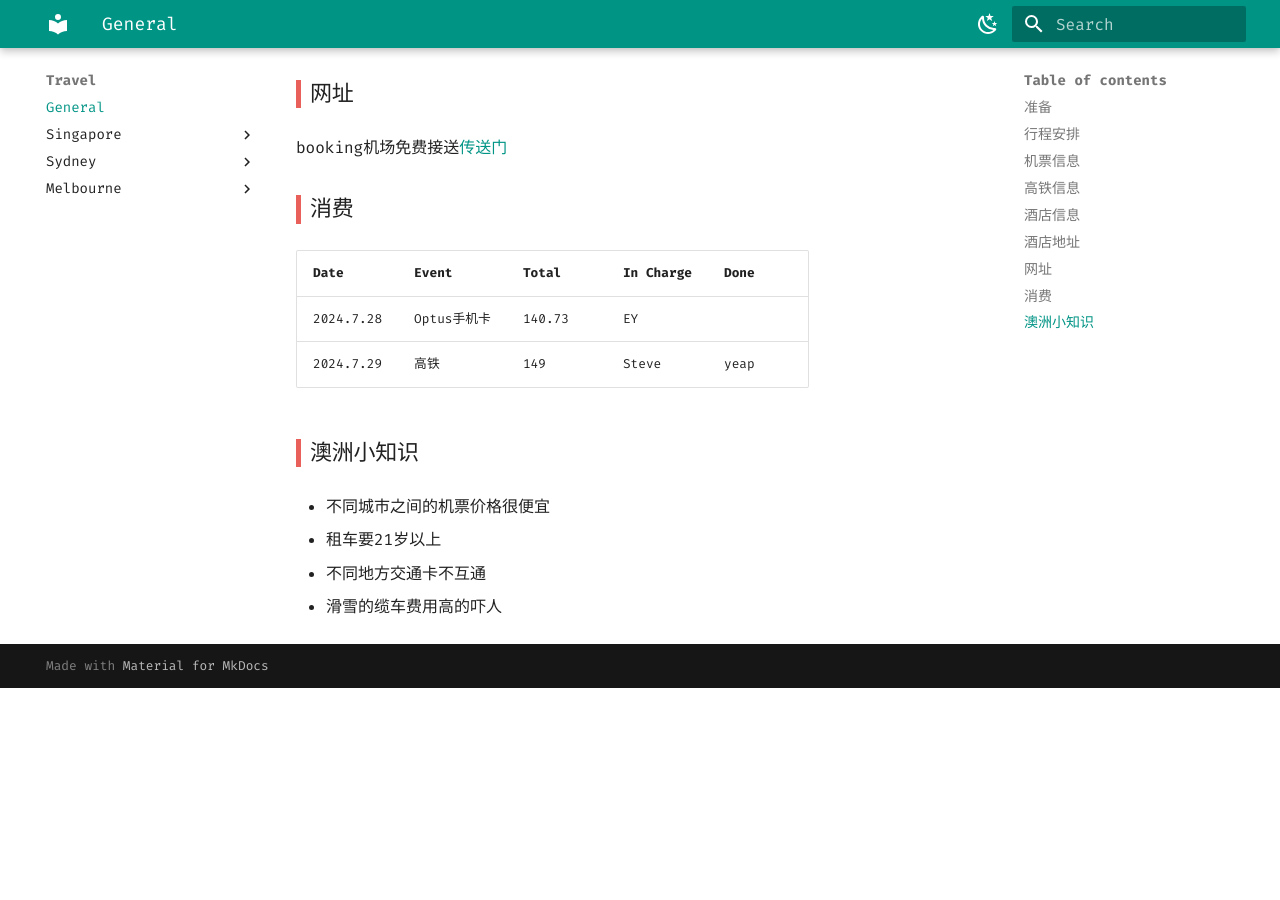
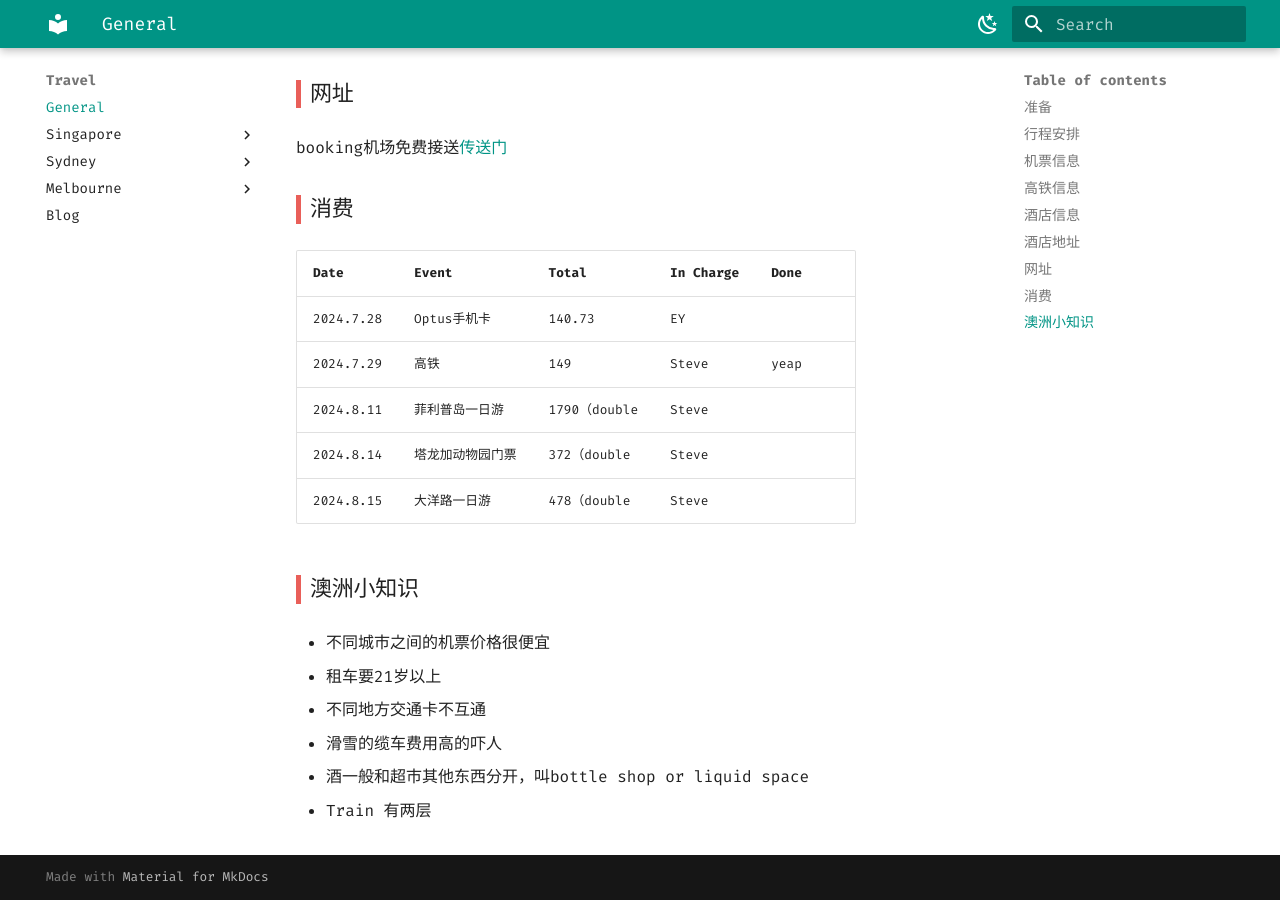
Before and after one commit to yan000000000/touring, an MkDocs documentation site: the page built from docs/general.md, in a window 1280 px wide and 900 px high, scrolled down 3922 px. Built offline with MkDocs 1.6.1 and Material for MkDocs 9.7.7, drawn with Linux system fonts in a browser that asks for light colours; emoji names are drawn with the system emoji font; before the commit the page ends 4610 px from its top, so only the background shows below that; some of the changed text lies outside the part shown; grey boxes are pictures that could not be loaded.

```diff
--- a/docs/general.md
+++ b/docs/general.md
@@ -88,10 +88,13 @@ booking机场免费接送[传送门](https://taxis.booking.com/search/?date=2024
 
 ### 消费
 
-| Date      | Event       | Total  | In Charge | Done |
-| --------- | ----------- | ------ | --------- | ---- |
-| 2024.7.28 | Optus手机卡 | 140.73 | EY        |      |
-| 2024.7.29 | 高铁        | 149    | Steve     | yeap |
+| Date      | Event            | Total        | In Charge | Done |
+| --------- | ---------------- | ------------ | --------- | ---- |
+| 2024.7.28 | Optus手机卡      | 140.73       | EY        |      |
+| 2024.7.29 | 高铁             | 149          | Steve     | yeap |
+| 2024.8.11 | 菲利普岛一日游   | 1790（double | Steve     |      |
+| 2024.8.14 | 塔龙加动物园门票 | 372（double  | Steve     |      |
+| 2024.8.15 | 大洋路一日游     | 478（double  | Steve     |      |
 
 ### 澳洲小知识
 
@@ -99,3 +102,6 @@ booking机场免费接送[传送门](https://taxis.booking.com/search/?date=2024
 * 租车要21岁以上
 * 不同地方交通卡不互通
 * 滑雪的缆车费用高的吓人
+* 酒一般和超市其他东西分开，叫bottle shop or liquid space
+
+* Train 有两层
--- a/mkdocs.yml
+++ b/mkdocs.yml
@@ -21,6 +21,7 @@ nav:
       - 'traffic': melbourne/traffic.md
       - 'site': melbourne/site.md
       - 'food': melbourne/food.md
+    - Blog: blog.md
 
 
 
```
Also changed, not shown: other parts of docs/general.md (+3 -3 lines), docs/blog.md (added, +19 -0 lines), docs/melbourne/site.md (+4 -0 lines), docs/sydney/food.md (+4 -6 lines), docs/sydney/traffic.md (+2 -4 lines), 2 other files.
